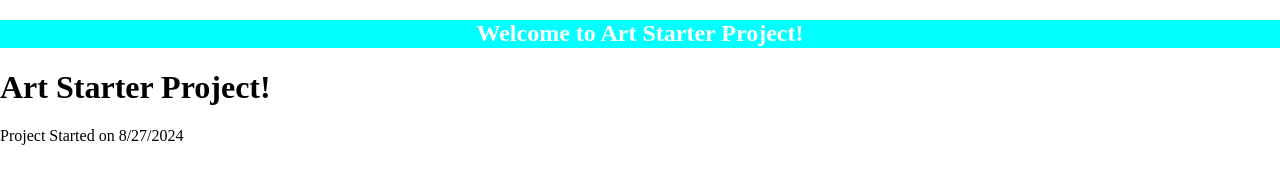
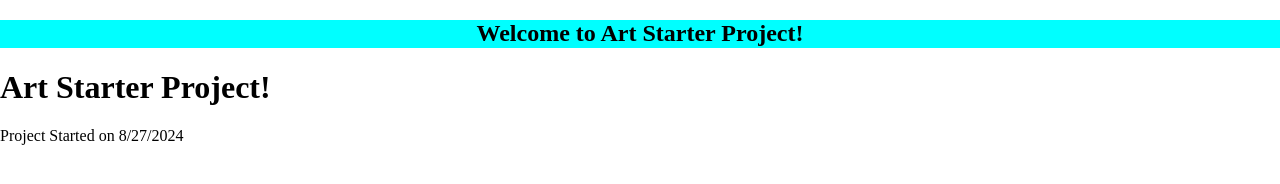
Before and after one commit to Dylan1217/art-starter-project, a plain HTML site: page index.html in a window 1280 px wide. Drawn offline with Linux system fonts and the light colour scheme.

Commit message:
banner css changes

```diff
--- a/css/main.css
+++ b/css/main.css
@@ -1,27 +1,12 @@
 /* Place CSS styles here */
 .banner {
     background-color:aqua;
-    color: white;
+    color: rgb(0, 0, 0);
     text-align: center;
-    font-size: 24px
+    font-size: 32px
     position sticky;
     top: 0;
+    width: 100%;
+    z-index: : 1000;
 
 }
-
-
-
-
-/*
-.banner {
-    background-color: #333;
-    color: white;
-    text-align: center;
-    padding: 20px 0;
-    font-size: 24px;
-    position: sticky;
-    top: 0;
-    width: 100%;
-    z-index: 1000;
-  }
-  */
```
